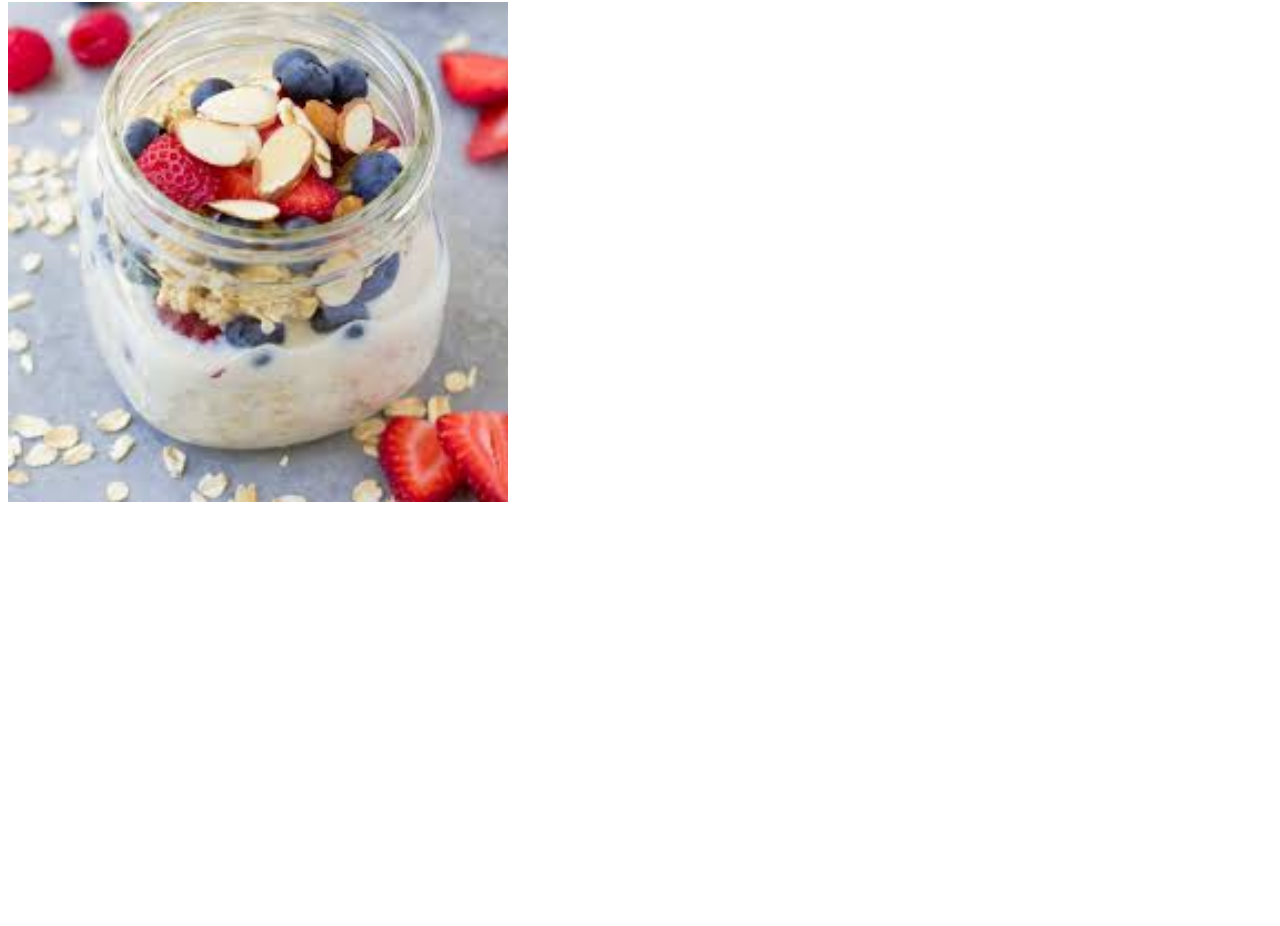
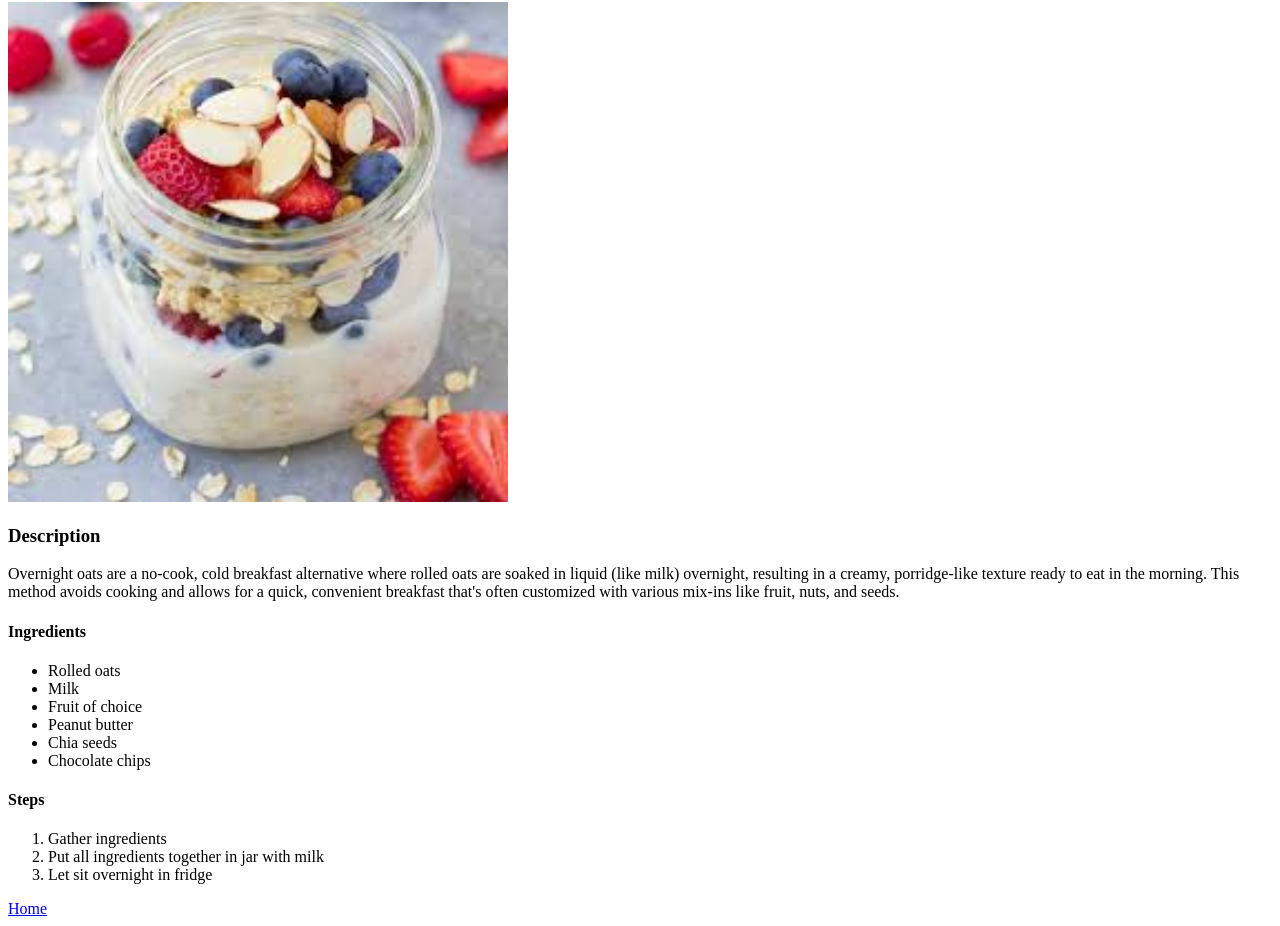
Before and after one commit to Ceelic/odin-recipes, a plain HTML site: page recipes/overnightoats.html in a window 1280 px wide. Shown: the part 78-1004 px from the top of the page. Before the commit the page ends 800 px from the top, so only its background shows below. Drawn offline with Linux system fonts and the light colour scheme.

Commit message:
Finished overnight oats and added links to index

```diff
--- a/recipes/overnightoats.html
+++ b/recipes/overnightoats.html
@@ -8,5 +8,23 @@
 <body>
     <h1>Overnight Oats Recipe</h1>
     <img src="./images/overnightoats.jpg" alt="A picture of a jar of overnight oats" width="500" height="500">
+    <h3>Description</h3>
+    <p>Overnight oats are a no-cook, cold breakfast alternative where rolled oats are soaked in liquid (like milk) overnight, resulting in a creamy, porridge-like texture ready to eat in the morning. This method avoids cooking and allows for a quick, convenient breakfast that's often customized with various mix-ins like fruit, nuts, and seeds.</p>
+    <h4>Ingredients</h4>
+    <ul>
+        <li>Rolled oats</li>
+        <li>Milk</li>
+        <li>Fruit of choice</li>
+        <li>Peanut butter</li>
+        <li>Chia seeds</li>
+        <li>Chocolate chips</li>
+    </ul>
+    <h4>Steps</h4>
+    <ol>
+        <li>Gather ingredients</li>
+        <li>Put all ingredients together in jar with milk</li>
+        <li>Let sit overnight in fridge</li>
+    </ol>
+    <a href="../index.html">Home</a>
 </body>
 </html>
```
Also changed, not shown: index.html (+5 -1 lines).
